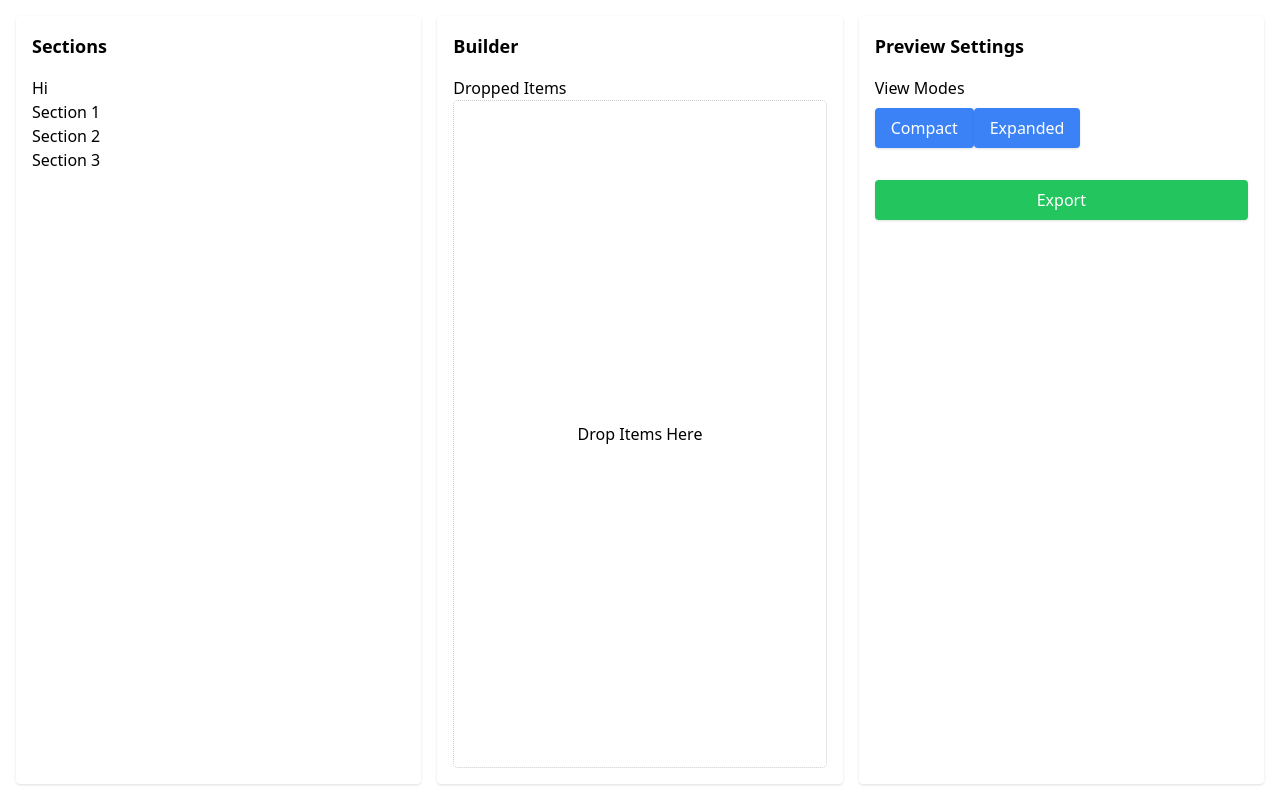
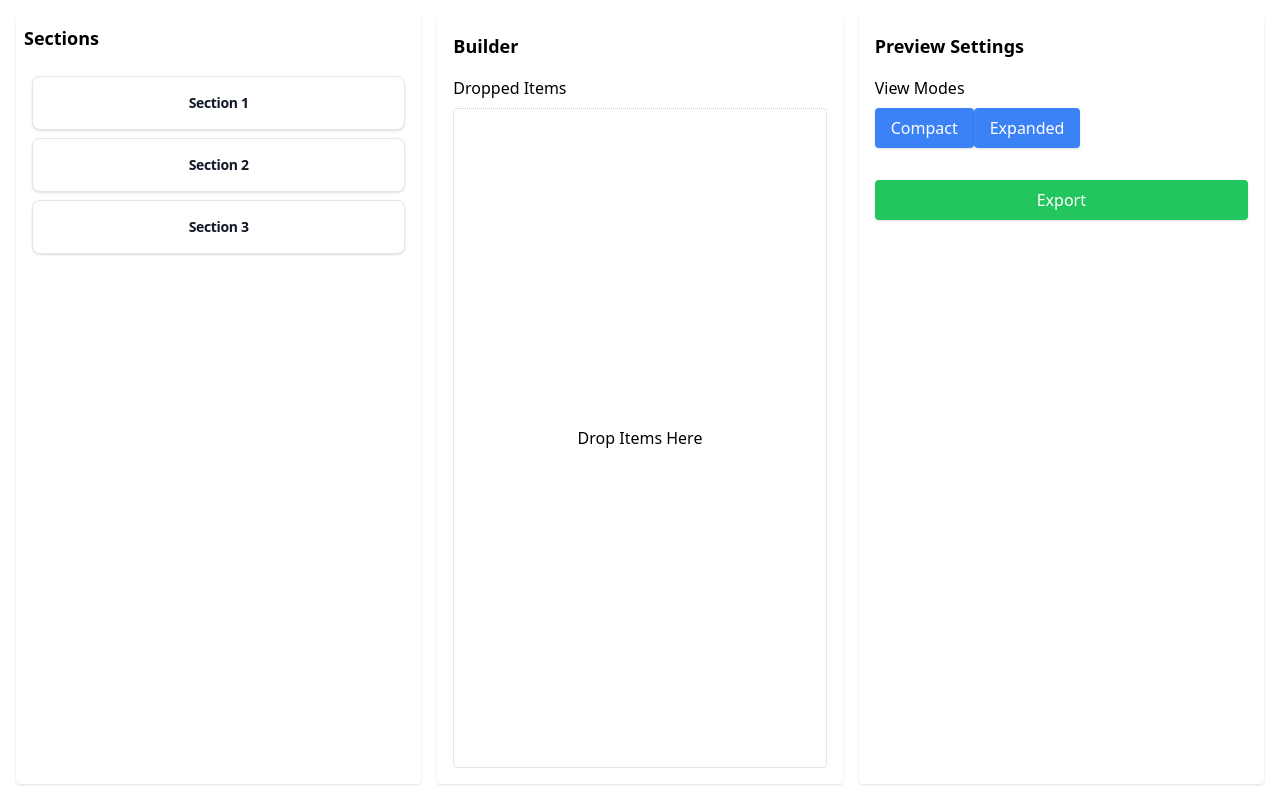
Before and after one commit to avinash6982/beo-job-ad-builder, a React (Vite) app: page / in a window 1280 px wide. Built offline with nearby package versions, Linux system fonts and the light colour scheme.

Commit message:
Implemented dnd components, two way

```diff
--- a/src/components/DropZone.jsx
+++ /dev/null
@@ -1,28 +0,0 @@
-import { useDroppable } from "@dnd-kit/core";
-
-function DropZone(props) {
-  const { isOver, setNodeRef } = useDroppable({
-    id: "droppable",
-  });
-  const style = {
-    color: isOver ? "green" : undefined,
-    border: isOver ? "1px dotted green" : "1px dotted #ccc",
-    borderStyle: "dotted",
-    borderRadius: "5px",
-    padding: "8px 10px",
-    width: "100%",
-    height: "100%",
-    minHeight: "100px",
-    display: "flex",
-    justifyContent: "center",
-    alignItems: "center",
-  };
-
-  return (
-    <div ref={setNodeRef} style={style}>
-      {props.children}
-    </div>
-  );
-}
-
-export default DropZone;
--- a/src/components/SectionItem.jsx
+++ b/src/components/SectionItem.jsx
@@ -1,18 +1,12 @@
-import { useDraggable } from "@dnd-kit/core";
-import { CSS } from "@dnd-kit/utilities";
+import Draggable from "../hoc/Draggable";
 
-function SectionItem() {
-  const { attributes, listeners, setNodeRef, transform } = useDraggable({
-    id: "unique-id",
-  });
-  const style = {
-    transform: CSS.Translate.toString(transform),
-  };
-
+function SectionItem({ data, id }) {
   return (
-    <button ref={setNodeRef} style={style} {...listeners} {...attributes}>
-      Hi
-    </button>
+    <Draggable data={data}>
+      <h5 className="text-sm font-semibold tracking-tight text-gray-900">
+        {data.title}
+      </h5>
+    </Draggable>
   );
 }
 
--- /dev/null
+++ b/src/hoc/Draggable.jsx
@@ -0,0 +1,27 @@
+import { useDraggable } from "@dnd-kit/core";
+import { CSS } from "@dnd-kit/utilities";
+
+// hoc for draggable component
+function Draggable(props) {
+  const { attributes, listeners, setNodeRef, transform } = useDraggable({
+    id: props.data.id,
+    data: props.data,
+  });
+  const style = {
+    transform: CSS.Translate.toString(transform),
+  };
+
+  return (
+    <button
+      className="w-full p-4 bg-white border border-gray-200 rounded-lg shadow hover:bg-gray-100 mb-2 cursor-grab select-none"
+      ref={setNodeRef}
+      style={style}
+      {...listeners}
+      {...attributes}
+    >
+      {props.children}
+    </button>
+  );
+}
+
+export default Draggable;
--- /dev/null
+++ b/src/hoc/Droppable.jsx
@@ -0,0 +1,50 @@
+import { useDroppable } from "@dnd-kit/core";
+
+// hoc for dropzone component
+function Droppable(props) {
+  const { isOver, setNodeRef } = useDroppable({
+    id: props.id,
+  });
+
+  const sourceStyle = {
+    color: isOver ? "green" : undefined,
+    border: isOver ? "1px dotted green" : undefined,
+  };
+
+  const defaultStyles = {
+    color: isOver ? "green" : undefined,
+    border: isOver ? "1px dotted green" : "1px dotted #ccc",
+  };
+
+  // different dropzone stylings made for sections list
+  // supposed to be active when the section is dragged back-
+  // -to its initial position ie, the sections tab
+  if (props?.behavior === "source")
+    return (
+      <div
+        ref={setNodeRef}
+        className="p-2 pb-0 rounded flex flex-col h-full w-full min-h-[100px]"
+        style={sourceStyle}
+      >
+        {props.children.length > 0 ? (
+          props.children
+        ) : (
+          <div className="flex justify-center items-center flex-grow">
+            Drop sections back here.
+          </div>
+        )}
+      </div>
+    );
+
+  return (
+    <div
+      ref={setNodeRef}
+      className="p-1 rounded flex justify-center items-center h-full w-full min-h-[100px]"
+      style={defaultStyles}
+    >
+      {props.children}
+    </div>
+  );
+}
+
+export default Droppable;
--- a/src/pages/Home.jsx
+++ b/src/pages/Home.jsx
@@ -1,20 +1,69 @@
 import { DndContext } from "@dnd-kit/core";
 import SectionItem from "../components/SectionItem";
-import DropZone from "../components/DropZone";
+import Droppable from "../hoc/Droppable";
+import { useState } from "react";
 
-const sections = ["Section 1", "Section 2", "Section 3"];
+const initialSections = [
+  {
+    id: 1,
+    title: "Section 1",
+  },
+  {
+    id: 2,
+    title: "Section 2",
+  },
+  {
+    id: 3,
+    title: "Section 3",
+  },
+];
 
 const HomeScreen = () => {
+  const [sections, setSections] = useState(initialSections);
+  const [activeSections, setActiveSections] = useState([]);
+
+  function handleDragEnd({ active, over }) {
+    if (over) {
+      let currentSection = active?.data?.current;
+      if (currentSection) {
+        if (over.id === "sections-dropzone") {
+          let exists = sections.some((obj) => obj.id === currentSection.id);
+          if (!exists) {
+            setSections([...sections, currentSection]);
+            setActiveSections(
+              activeSections.filter(
+                (section) => section.id !== currentSection.id
+              )
+            );
+          }
+        } else if (over.id === "builder-dropzone") {
+          let exists = activeSections.some(
+            (obj) => obj.id === currentSection.id
+          );
+          if (!exists) {
+            setActiveSections([...activeSections, currentSection]);
+            setSections(
+              sections.filter((section) => section.id !== currentSection.id)
+            );
+          }
+        }
+      }
+    }
+  }
+
   return (
-    <DndContext>
+    <DndContext onDragEnd={handleDragEnd}>
       <div className="grid grid-cols-1 md:grid-cols-3 gap-4 p-4 md:h-screen">
         {/* Sections Panel */}
-        <div className="bg-white shadow rounded p-4">
+        <div className="bg-white shadow rounded p-2 hover:bg-gray-100">
           <h2 className="text-lg font-semibold mb-4">Sections</h2>
-          <SectionItem />
-          {sections.map((section, index) => (
-            <div key={index}>{section}</div>
-          ))}
+          <div className="flex-grow flex justify-center items-center">
+            <Droppable behavior="source" id={"sections-dropzone"}>
+              {sections.map((section, index) => (
+                <SectionItem id={section.id} data={section} key={index} />
+              ))}
+            </Droppable>
+          </div>
         </div>
 
         {/* Builder Panel */}
@@ -23,11 +72,14 @@ const HomeScreen = () => {
             <h2 className="text-lg font-semibold mb-4">Builder</h2>
           </div>
           <div className="flex flex-col flex-grow">
-            <div>Dropped Items</div>
+            <h4 className="mb-2">Dropped Items</h4>
+            {activeSections.map((section, index) => (
+              <SectionItem id={section.id} data={section} key={index} />
+            ))}
             <div className="flex-grow flex justify-center items-center">
-              <DropZone>
+              <Droppable id={"builder-dropzone"}>
                 <div>Drop Items Here</div>
-              </DropZone>
+              </Droppable>
             </div>
           </div>
         </div>
```
